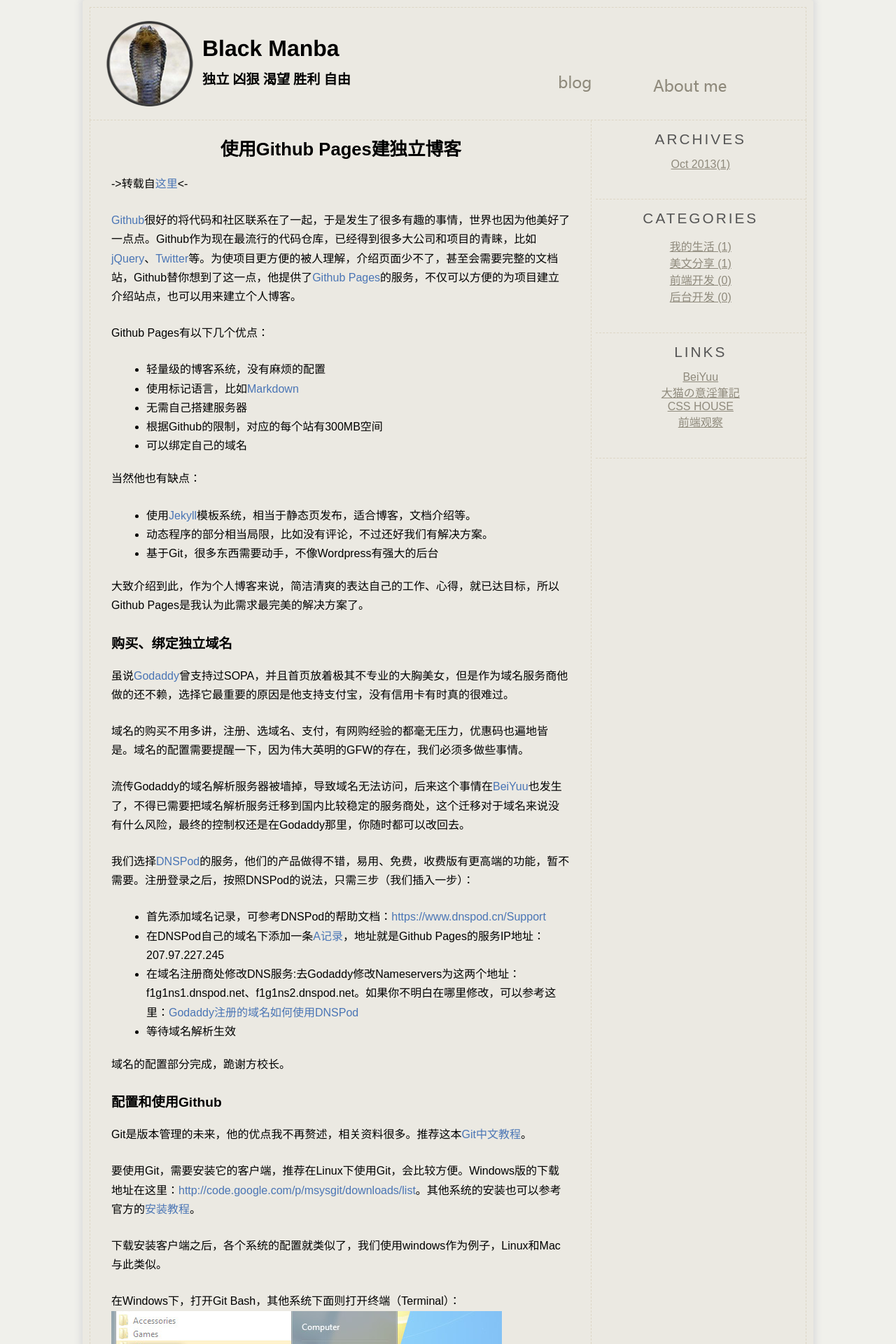
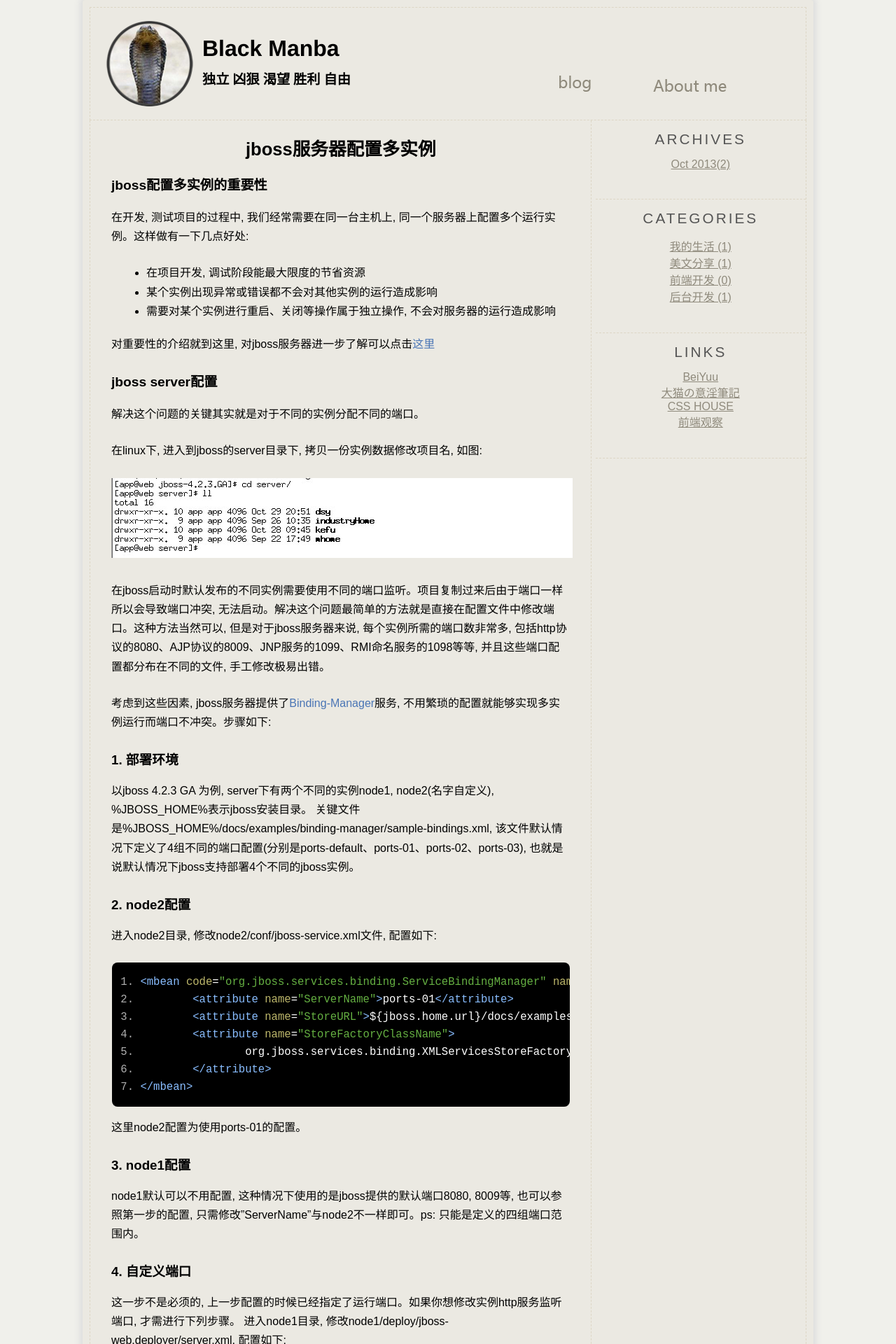
Before and after one commit to JackieLin/forkme, a Jekyll site: the page built from index.html, in a window 1280 px wide. Shown: the top 1920 px of the page at 70% size. Built offline with Jekyll 4.4.1, drawn with Linux system fonts in a browser that asks for light colours; Markdown is read by kramdown in place of the engine named in the settings; the list of posts is cut into pages by our own code; some of the changed text lies outside the part shown.

Commit message:
add jboss多实例部署  选择鼠标样式 update js问题 代码折行问题

```diff
--- a/_layouts/main.html
+++ b/_layouts/main.html
@@ -6,7 +6,7 @@
 	<header class="header">
 		<div class="top_left">
 			<!-- insert logo -->
-			<a href="#" class="logo"></a>
+			<a href="/" class="logo"></a>
 			<hgroup class="title">
 				<h2 class="main_title">Black Manba</h2>
 				<h4 class="sub_title">独立 凶狠 渴望 胜利 自由</h4>
--- /dev/null
+++ b/_posts/2013-10-30-run-jbosses.md
@@ -0,0 +1,93 @@
+---
+layout: post
+title: jboss服务器配置多实例
+description: 一个jboss服务器运行多个web项目的重要性。如何对jboss进行配置以及对应的开启, 关闭操作脚本。适用的主体范围
+tags: 后台开发
+---
+
+## jboss配置多实例的重要性
+在开发, 测试项目的过程中, 我们经常需要在同一台主机上, 同一个服务器上配置多个运行实例。这样做有一下几点好处:
+
+* 在项目开发, 调试阶段能最大限度的节省资源
+* 某个实例出现异常或错误都不会对其他实例的运行造成影响
+* 需要对某个实例进行重启、关闭等操作属于独立操作, 不会对服务器的运行造成影响
+
+对重要性的介绍就到这里, 对jboss服务器进一步了解可以点击[这里](http://www.jboss.org/developer/tutorials.html)
+
+## jboss server配置
+解决这个问题的关键其实就是对于不同的实例分配不同的端口。
+
+在linux下, 进入到jboss的server目录下, 拷贝一份实例数据修改项目名, 如图:
+
+![Git Bash](/images/runjboss/copy.jpg)
+
+在jboss启动时默认发布的不同实例需要使用不同的端口监听。项目复制过来后由于端口一样所以会导致端口冲突, 无法启动。解决这个问题最简单的方法就是直接在配置文件中修改端口。这种方法当然可以, 但是对于jboss服务器来说, 每个实例所需的端口数非常多, 包括http协议的8080、AJP协议的8009、JNP服务的1099、RMI命名服务的1098等等, 并且这些端口配置都分布在不同的文件, 手工修改极易出错。
+
+考虑到这些因素, jboss服务器提供了[Binding-Manager][]服务, 不用繁琐的配置就能够实现多实例运行而端口不冲突。步骤如下:
+
+### 1. 部署环境
+以jboss 4.2.3 GA 为例, server下有两个不同的实例node1, node2(名字自定义), %JBOSS_HOME%表示jboss安装目录。
+关键文件是%JBOSS_HOME%/docs/examples/binding-manager/sample-bindings.xml, 该文件默认情况下定义了4组不同的端口配置(分别是ports-default、ports-01、ports-02、ports-03), 也就是说默认情况下jboss支持部署4个不同的jboss实例。
+
+### 2. node2配置
+进入node2目录, 修改node2/conf/jboss-service.xml文件, 配置如下:
+
+	<mbean code="org.jboss.services.binding.ServiceBindingManager" name="jboss.system:service=ServiceBindingManager">
+		<attribute name="ServerName">ports-01</attribute>
+		<attribute name="StoreURL">${jboss.home.url}/docs/examples/binding-manager/sample-bindings.xml</attribute>
+		<attribute name="StoreFactoryClassName">
+			org.jboss.services.binding.XMLServicesStoreFactory
+		</attribute>
+	</mbean>
+
+这里node2配置为使用ports-01的配置。
+
+### 3. node1配置
+node1默认可以不用配置, 这种情况下使用的是jboss提供的默认端口8080, 8009等, 也可以参照第一步的配置, 只需修改"ServerName"与node2不一样即可。ps: 只能是定义的四组端口范围内。
+
+### 4. 自定义端口
+这一步不是必须的, 上一步配置的时候已经指定了运行端口。如果你想修改实例http服务监听端口, 才需进行下列步骤。
+进入node1目录, 修改node1/deploy/jboss-web.deployer/server.xml, 配置如下:
+
+	<Connector port="80" address="0.0.0.0"
+		maxThreads="250" maxHttpHeaderSize="8192"
+        emptySessionPath="true" protocol="HTTP/1.1"
+        enableLookups="false" redirectPort="8443" acceptCount="100"
+        connectionTimeout="20000" disableUploadTimeout="true" />
+
+里面port="80"选项可以修改为任意的端口, 只要不冲突即可。ps: node2的配置也与node1一致。
+
+### 5. 启动实例
+完成上述配置后, 实例的启动非常简单。如下:
+
+	%JBOSS_HOME%/bin/run.sh -c node1 -b ip地址 &
+	%JBOSS_HOME%/bin/run.sh -c node2 -b ip地址 &
+
+ip地址指的就是项目的地址。
+
+## 配置说明
+如果没有指定运行端口而采用默认定义的4组端口配置, 端口是以以下方式进行设定的:
+
+http服务端口默认情况下是8080, 其他实例的端口依次在8080的基础上增加100, 对应关系如下:
+
+	ports-default      8080
+	ports-01           8180
+	ports-02           8280
+	ports-03           8380
+
+其他端口规律和http端口规律一致。eg: AJP端口依次为8009、8109、8209、8309。
+
+## 注意事项
+
+* 上述方法同样适用于同一台机器上面部署多个jboss而不是同一个jboss下部署多个实例
+* 如果定义的4组端口不够用, 也可以自行添加其他port组
+* 在正式环境下, 推荐将不同的实例绑定在不同的ip地址上
+
+## 使用情景
+
+* 32位JVM限制无法使用超过2G的内存, 通过多实例可以充分利用服务器上的大内存(不理解, 有懂的人请告知)
+* 不同的jboss用于不同的用途, 比如开发环境, 测试环境的分离
+* 在同一台机器上使用不同版本的jboss服务器
+* 在同一台机器上部署基于不同JVM的jboss
+
+[Binding-Manager]:    http://docs.jboss.org/jbossas/docs/Server_Configuration_Guide/4/html/Additional_Services-Services_Binding_Management.html  "Bind-Manager"
--- a/css/main.css
+++ b/css/main.css
@@ -27,14 +27,21 @@ blockquote {
 	font-style: italic;
 }
 
+/** To change the color when select the text **/
+*::selection {
+	background: #0099cc;
+}
+
+*::-moz-selection {
+    background: none repeat scroll 0 0 #FF5F3E;
+    color: #0099cc;
+}
+
 /** change the pointer style **/
 html {
 	cursor: url("../images/pencil.png"),auto;
 }
-/** To change the color when select the text **/
-*::selection {
-	background: #0099cc;
-}
+
 /** in order to let IE 6-8 support html5*/
 article, aside, details, figcaption, figure, footer, header, hgroup, nav, section {
 	display: block;
@@ -379,7 +386,7 @@ pre {
     font-size: 1.2em;
     line-height: 25px;
     padding-left: 30px;
-    overflow: hidden;
+    overflow: auto;
 }
 
 pre code {
--- a/js/index.js
+++ b/js/index.js
@@ -35,7 +35,7 @@ $(function () {
 			}
 			// 封装date
 			if(!dateSeq[date]) {
-				dateSeq[date] = flag++;
+				dateSeq[date] = ++flag;
 			}
 
 			tmpdate = dateSeq[date];
@@ -45,7 +45,6 @@ $(function () {
 
 			dates[tmpdate].push(mess);
 		});
-
 		// 将数据插入
 		var tmpArr = [], tmpdate = null, lis = '', search = null, str = null;
 		for(var dd in dateSeq) {
--- a/js/post.js
+++ b/js/post.js
@@ -10,6 +10,11 @@ $(function() {
 	$('pre').addClass('prettyprint linenums');
 	// 加载评论
     var disqus_shortname = 'jackielin';
+
+	// 为所有的链接添加target="_blank"属性
+	$('a[href^="http"]').each(function() {
+		$(this).attr('target', '_blank');
+	});
 
 	(function() {
 	   var disqus = $('.comment');
--- a/js/prettify/desert.css
+++ b/js/prettify/desert.css
@@ -27,7 +27,7 @@ pre.prettyprint {
         width: 95%;
         margin: 1em auto;
         padding: 1em;
-        white-space: pre-wrap;
+        /** white-space: pre-wrap; 会引起换行**/
 }
 
 
```
Also changed, not shown: images/runjboss/copy.jpg (added).
